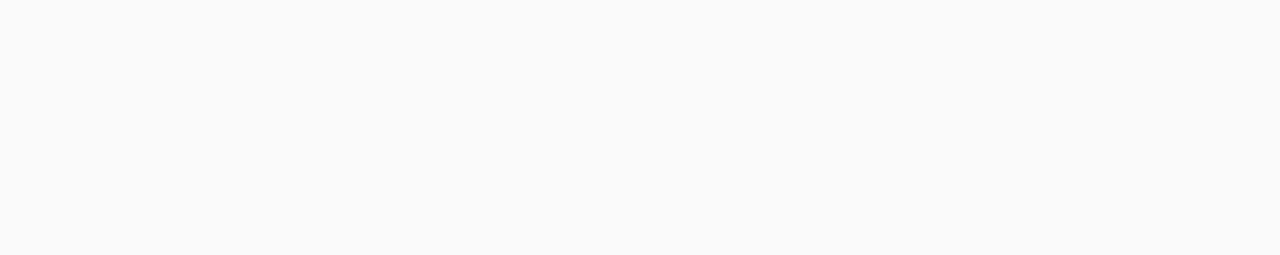
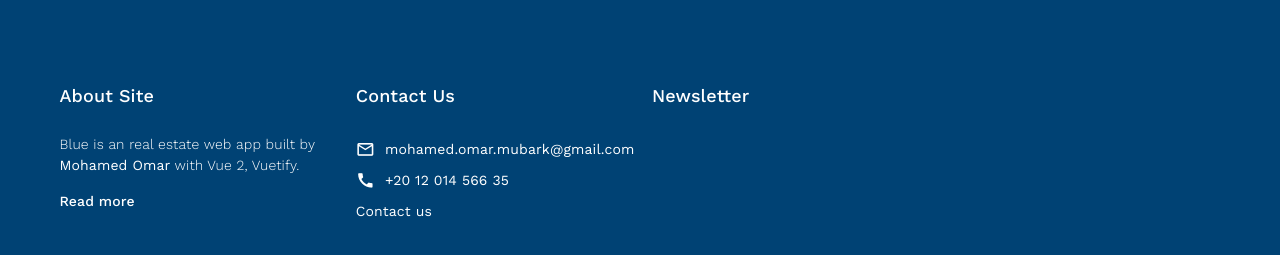
Before and after one commit to mohamed-omar-mubark/blue, a Vue app: page / in a window 1280 px wide. Shown: the part 3869-4124 px from the top of the page. Before the commit the page ends 3839 px from the top, so only its background shows below. Built offline with nearby package versions, Linux system fonts and the light colour scheme.

Commit message:
feat: add footer layout to home page

```diff
--- /dev/null
+++ b/src/layouts/global/Footer.vue
@@ -0,0 +1,101 @@
+<template>
+  <v-footer class='footer'>
+    <v-container>
+      <v-row>
+        <div class="col-lg-3 col-md-6 col-sm-6">
+          <div class="column">
+            <span class="column-title d-block">About Site</span>
+            <p>
+              Blue is an real estate web app built by <strong>Mohamed Omar</strong> with Vue 2, Vuetify.
+            </p>
+            <router-link to="#" class="read-more">Read more</router-link>
+          </div>
+        </div>
+
+        <div class="col-lg-3 col-md-6 col-sm-6">
+          <div class="column">
+            <span class="column-title d-block">Contact Us</span>
+            <div class="contact-box">
+              <v-icon>mail_outline</v-icon>
+              <a href="mailto: mohamed.omar.mubark@gmail.com">mohamed.omar.mubark@gmail.com</a>
+            </div>
+            <div class="contact-box">
+              <v-icon>call</v-icon>
+              <a href="tel: +201201456635">+20 12 014 566 35</a>
+            </div>
+            <div class="contact-box">
+              <a href="#">Contact us</a>
+            </div>
+          </div>
+        </div>
+
+        <div class="col-lg-6 col-md-12">
+          <div class="column">
+            <span class="column-title d-block">Newsletter</span>
+          </div>
+        </div>
+      </v-row>
+    </v-container>
+  </v-footer>
+</template>
+
+<script>
+  export default {
+    name: 'Footer',
+  };
+</script>
+
+<style lang='scss' scoped>
+  .footer {
+    padding: 100px 0 70px;
+    background-color: var(--main-color);
+
+    .column {
+      .column-title {
+        font-size: 1.125rem;
+        font-weight: 500;
+        color: var(--white-color);
+        line-height: 1.5em;
+        margin-bottom: 25px;
+      }
+
+      p {
+        font-size: .875rem;
+        font-weight: 300;
+        color: var(--white-color);
+        line-height: 1.5em;
+        margin-bottom: 15px;
+      }
+
+      .read-more {
+        font-size: 0.875rem;
+        font-weight: 500;
+        color: var(--white-color);
+        &:hover {
+          padding: 0 5px;
+        }
+      }
+
+      .contact-box {
+        display: flex;
+        justify-content: start;
+        align-items: center;
+        gap: 10px;
+        padding: 5px 0;
+
+        .v-icon {
+          font-size: 1.2rem;
+          color: var(--white-color);
+        }
+
+        a {
+          font-size: 0.875rem;
+          color: var(--white-color);
+          &:hover {
+            padding: 0 5px;
+          }
+        }
+      }
+    }
+  }
+</style>
--- a/src/views/Home.vue
+++ b/src/views/Home.vue
@@ -6,6 +6,7 @@
     <ourAgents></ourAgents>
     <testimonials></testimonials>
     <sponsors></sponsors>
+    <appFooter></appFooter>
   </div>
 </template>
 
@@ -18,7 +19,8 @@
       modernLayouts: () => import('@/components/pages/home/ModernLayouts.vue'),
       ourAgents: () => import('@/components/pages/home/OurAgents.vue'),
       testimonials: () => import('@/components/pages/home/Testimonials.vue'),
-      sponsors: () => import('@/components/pages/home/Sponsors.vue')
+      sponsors: () => import('@/components/pages/home/Sponsors.vue'),
+      appFooter: () => import('@/layouts/global/Footer.vue')
     }
   }
 </script>
```
